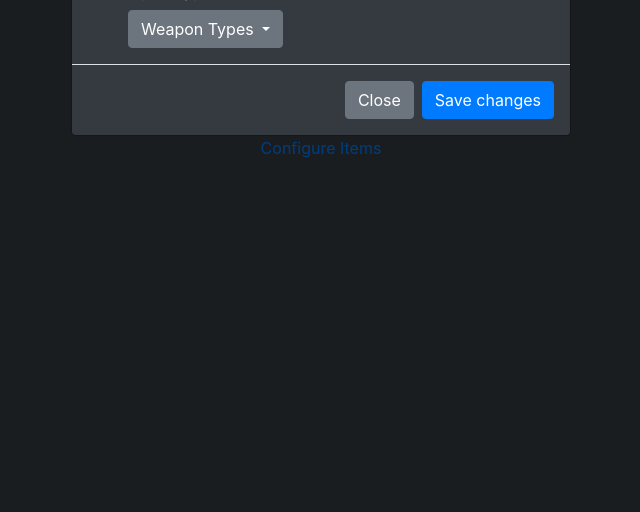
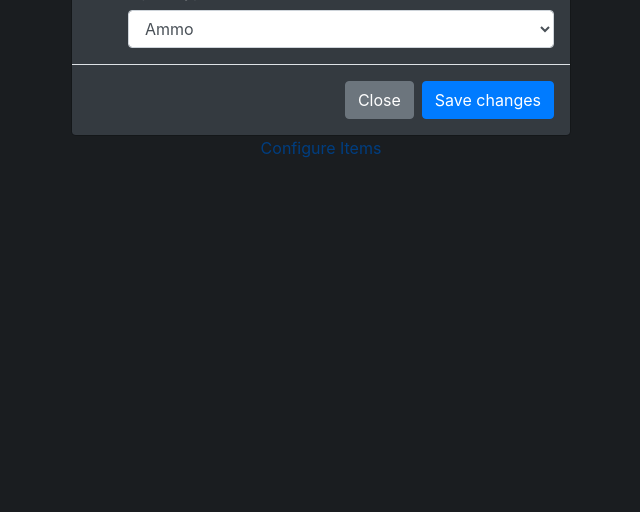
Before and after one commit to Reinigen/Django-Review, a Django app: page /inventory in a window 1280 px wide, after a click on "Add". Shown: the part 288-800 px from the top of the page, without its empty margins (319-959 px from the left). Run offline with Django 3.2, Linux system fonts and the light colour scheme; data that the repository does not hold is empty; some libraries are stand-ins or nearby versions.

Commit message:
Edit Inventory FInal

```diff
--- a/Django_Reminder/Django_Review/templates/Django_Review/Inventory.html
+++ b/Django_Reminder/Django_Review/templates/Django_Review/Inventory.html
@@ -73,49 +73,37 @@
                       {% csrf_token %}
                       <div class="modal-body container-fluid">
                         <div class="form-check">
-                          <label for="weapon_Name" class="col-form-label bg-dark text-white">Weapon Name:</label>
-                            <input type='text' name='weapon_Name' class="form-control" placeholder="Weapon Name">
+                          <label for="weap_Name" class="col-form-label bg-dark text-white">Weapon Name:</label>
+                            <input type='text' name='weap_Name' class="form-control" placeholder="Weapon Name">
                         </div>
                         <div class="form-check">
-                          <label for="weapon_Price" class="col-form-label bg-dark text-white">Weapon Price:</label>
-                          <input type='text' name='weapon_Price' class="form-control" placeholder="Weapon Price">
+                          <label for="weap_Price" class="col-form-label bg-dark text-white">Weapon Price:</label>
+                          <input type='number' name='weap_Price' class="form-control" placeholder="Weapon Price">
                         </div>
                         <div class="form-check">
-                          <label for="weapon_Type" class="col-form-label bg-dark text-white">Weapon Type:</label>
+                          <label for="weap_Type" class="col-form-label bg-dark text-white">Weapon Type:</label>
                           <div class="form-check">
-                            <div class="dropdown">
-                              <button class="btn btn-secondary dropdown-toggle" type="button" id="dropdownMenuButton" data-toggle="dropdown" aria-haspopup="true" aria-expanded="false">
-                                Weapon Types
-                              </button>
-                              <div class="dropdown-menu" aria-labelledby="dropdownMenuButton">
-                                <h6 class="dropdown-header">Choose a type</h6>
-                                <button type='dropdown-item' name='weapon_Type' class="form-control" value="AN">Ammunition</button>
-                                <button type='dropdown-item' name='weapon_Type' class="form-control" value="FE">Finesse</button>
-                                <button type='dropdown-item' name='weapon_Type' class="form-control" value="HY">Heavy</button>
-                                <button type='dropdown-item' name='weapon_Type' class="form-control" value="ID">Improvised</button>
-                                <button type='dropdown-item' name='weapon_Type' class="form-control" value="LT">Light</button>
-                                <button type='dropdown-item' name='weapon_Type' class="form-control" value="LG">Loading</button>
-                                <button type='dropdown-item' name='weapon_Type' class="form-control" value="ML">Martial</button>
-                                <button type='dropdown-item' name='weapon_Type' class="form-control" value="RD">Ranged</button>
-                                <button type='dropdown-item' name='weapon_Type' class="form-control" value="RH">Reach</button>
-                                <button type='dropdown-item' name='weapon_Type' class="form-control" value="SL">Special</button>
-                                <button type='dropdown-item' name='weapon_Type' class="form-control" value="TN">Thrown</button>
-                                <button type='dropdown-item' name='weapon_Type' class="form-control" value="TD">Two Handed</button>
-                                <button type='dropdown-item' name='weapon_Type' class="form-control" value="VE">Versatile</button>
-                              </div>
-                            </div>
+                            <select class="form-control" name='weap_Type'aria-labelledby="dropdownMenuButton">
+                              {% for key,value in weapon_types.items %}
+                                <option type='dropdown-item' class="form-control" value="{{ key }}">
+                                    {{ value }}
+                                </option>
+                              {% endfor %}
+                              <!-- <option type='dropdown-item' class="form-control" value="AN">Ammunition</option>-->
+                            </select>
                           </div>
                         </div>
                       </div>
                       <div class="modal-footer">
                         <button type="button" class="btn btn-secondary" data-dismiss="modal">Close</button>
-                        <button type="button" class="btn btn-primary">Save changes</button>
+                        <button type="submit" class="btn btn-primary">Save changes</button>
                       </div>
                     </form>
                   </div>
                 </div>
               </div>
-          </div>
+              <!-- ================================== MODAL ADD WEAPON END ======================================== -->
+            </div>
         </div>
         <div class="row g-3">
           <table class="table">
@@ -141,10 +129,63 @@
                 {% endfor %}
                 </td>
                 <td>
-                    <button class="btn btn-primary itembut text-white bg-dark">Edit</button>
+                    <button class="btn btn-primary itembut text-white bg-dark" data-toggle="modal" data-target="#Edit_Weapon_Modal">Edit</button>
+                    <!-- ================================== MODAL EDIT WEAPON ======================================== -->
+                    <div class="modal fade" id="Edit_Weapon_Modal" tabindex="-1" role="dialog" aria-labelledby="exampleModalLabel" aria-hidden="true">
+                      <div class="modal-dialog" role="document">
+                        <div class="modal-content bg-dark">
+                          <div class="modal-header bg-dark">
+                            <h5 class="modal-title bg-dark text-white" id="exampleModalLabel">Add Weapon</h5>
+                            <button type="button" class="close bg-dark text-white" data-dismiss="modal" aria-label="Close">
+                              <span aria-hidden="true">&times;</span>
+                            </button>
+                          </div>
+
+                          <!-- ================================== MODAL EDIT WEAPON CONTENT ======================================== -->
+                          <form action="{% url 'edit_weapon' i.pk%}">
+                            {% csrf_token %}
+                            <div class="modal-body container-fluid">
+                              <div class="form-check">
+                                <label for="weap_Name" class="col-form-label bg-dark text-white">Weapon Name:</label>
+                                  <input type='text' name='weap_Name' class="form-control" value="{{i.weapon_Name}}" placeholder="Weapon Name">
+                              </div>
+                              <div class="form-check">
+                                <label for="weap_Price" class="col-form-label bg-dark text-white">Weapon Price:</label>
+                                <input type='number' name='weap_Price' class="form-control" value="{{i.weapon_Price}}" placeholder="Weapon Price">
+                              </div>
+                              <div class="form-check">
+                                <label for="weap_Type" class="col-form-label bg-dark text-white">Weapon Type:</label>
+                                <div class="form-check">
+                                  <select class="form-control" name='weap_Type'aria-labelledby="dropdownMenuButton">
+                                    {% for key,value in weapon_types.items %}
+                                      {% if key == i.weapon_Type %}
+                                        <option selected type='dropdown-item' class="form-control" value="{{ i.weapon_Type }}">
+                                          {{ value }}
+                                        </option>
+                                      {% else %}
+                                        <option type='dropdown-item' class="form-control" value="{{ key }}">
+                                          {{ value }}
+                                        </option>
+                                      {% endif %}
+                                    {% endfor %}
+                                    <!-- <option type='dropdown-item' class="form-control" value="AN">Ammunition</option>-->
+                                  </select>
+                                </div>
+                              </div>
+                            </div>
+                            <div class="modal-footer">
+                              <button type="button" class="btn btn-secondary" data-dismiss="modal">Close</button>
+                              <button type="submit" class="btn btn-primary">Save changes</button>
+                            </div>
+                          </form>
+                        </div>
+                      </div>
+                    </div>
+                    <!-- ================================== MODAL EDIT WEAPON END ======================================== -->
+                  </div>
                 </td>
                 <td>
-                  <button class="btn btn-primary itembut text-white bg-dark">Delete</button>
+                  <a class="btn btn-danger itemdel" href="{% url 'delete_weapon' pk=i.pk %}">Delete</a>
               </td>
               </tr>
               {% endfor %}
--- a/Django_Reminder/Django_Review/urls.py
+++ b/Django_Reminder/Django_Review/urls.py
@@ -7,4 +7,6 @@ urlpatterns =[
     path('',views.home, name='home'),
     path('inventory',views.weapons_inv, name='inventory'),
     path('add_weapon', views.add_weapon, name="add_weapon"),
+    path('delete_weapon/<int:pk>/', views.delete_weapon, name="delete_weapon"),
+    path('edit_weapon/<int:pk>/', views.edit_weapon, name="edit_weapon"),
 ]
--- a/Django_Reminder/Django_Review/views.py
+++ b/Django_Reminder/Django_Review/views.py
@@ -1,4 +1,4 @@
-from django.shortcuts import render
+from django.shortcuts import render, redirect, get_object_or_404
 from .models import weapon, order, weapon_order
 
 
@@ -56,4 +56,17 @@ def add_weapon(request):
             weapon_Price = weap_Price,
             weapon_Type = weap_Type,
             )
-    return redirect('Inventory')
+    return redirect('inventory')
+
+def delete_weapon(request, pk):
+    weapon.objects.filter(pk=pk).delete()
+    return redirect('inventory')
+
+def edit_weapon(request,pk):
+    e_weapon = weapon.get_object_or_404(pk=pk)
+    e_weapon.weap_Name = request.POST.get('weap_Name')
+    e_weapon.weap_Price = request.POST.get('weap_Price')
+    e_weapon.weap_Type = request.POST.get('weap_Type')
+    e_weapon.save()
+
+    return redirect('inventory')
```
